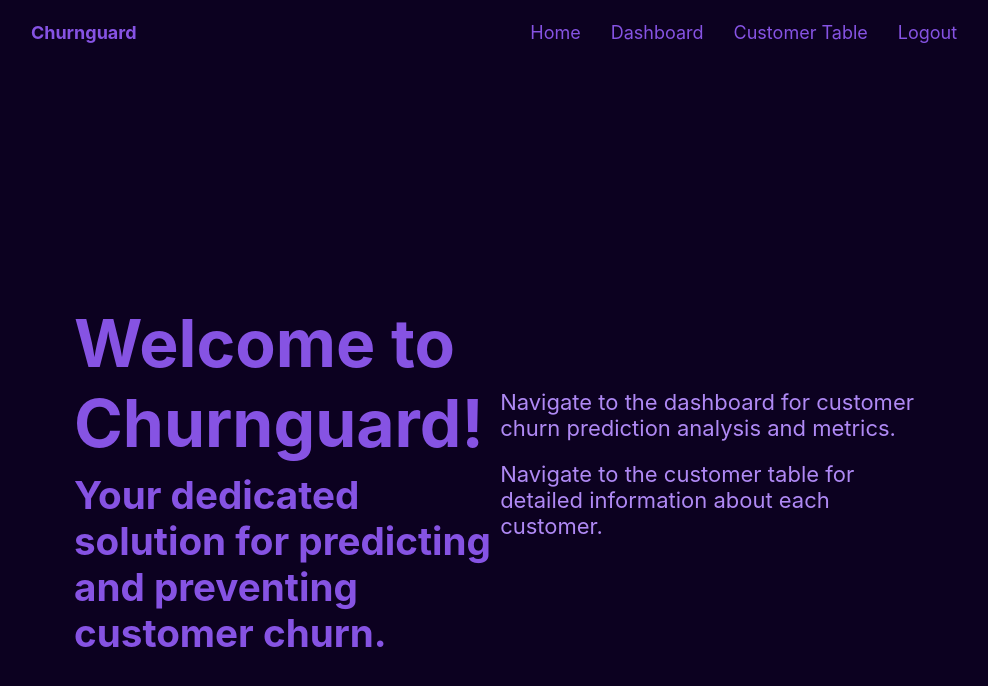
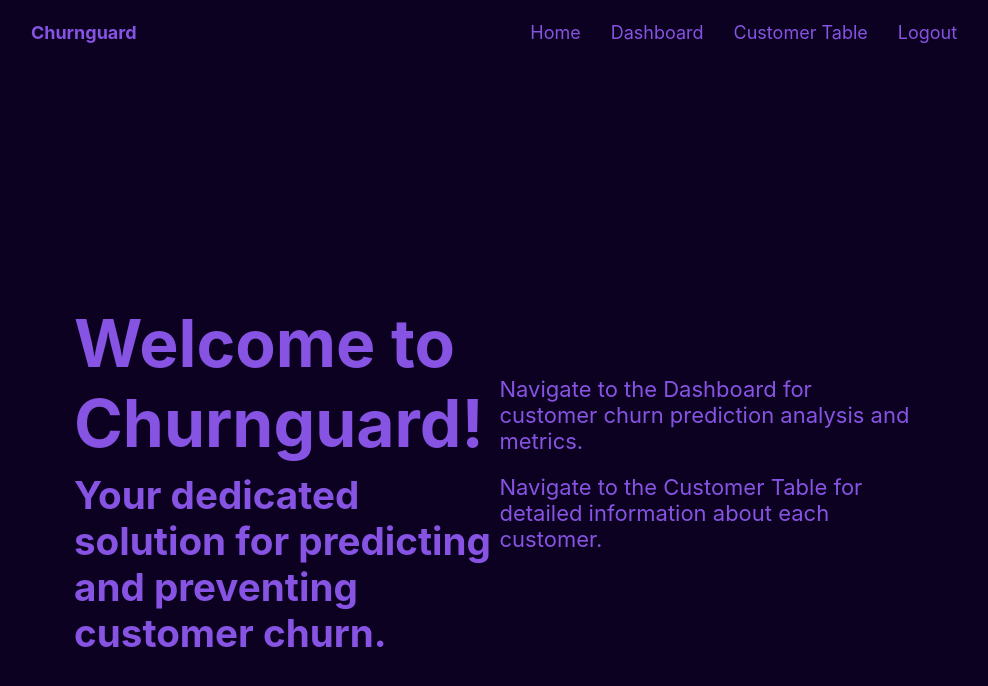
Before and after one commit to joytsy/DSA3101-2320-Ateam, a React (Create React App) app in the folder frontend/churnguard/: page /Home in a window 1280 px wide. Shown: the top 686 px of the page, without its empty margins (146-1134 px from the left). Built offline with nearby package versions, Linux system fonts and the light colour scheme.

Commit message:
Edited navigation text on home page.

```diff
--- a/frontend/churnguard/src/Components/Home.css
+++ b/frontend/churnguard/src/Components/Home.css
@@ -23,7 +23,7 @@
 }
 .navigation-text{
     font-size: 22px;
-    color: #af89f4;
+    color: #8653e3;
 }
 .space-between-texts {
     margin-top: 20px; /* Adjust as needed */
--- a/frontend/churnguard/src/Components/Home.js
+++ b/frontend/churnguard/src/Components/Home.js
@@ -64,8 +64,8 @@ function Home () {
                     <h3>Your dedicated solution for predicting and preventing customer churn.</h3>
                 </div>
                 <div className="navigation-text">
-                    <p>Navigate to the dashboard for customer churn prediction analysis and metrics.</p>
-                    <p className="space-between-texts">Navigate to the customer table for detailed information about each customer.</p>
+                    <p>Navigate to the Dashboard for customer churn prediction analysis and metrics.</p>
+                    <p className="space-between-texts">Navigate to the Customer Table for detailed information about each customer.</p>
                 </div>
             </div>
 
```
